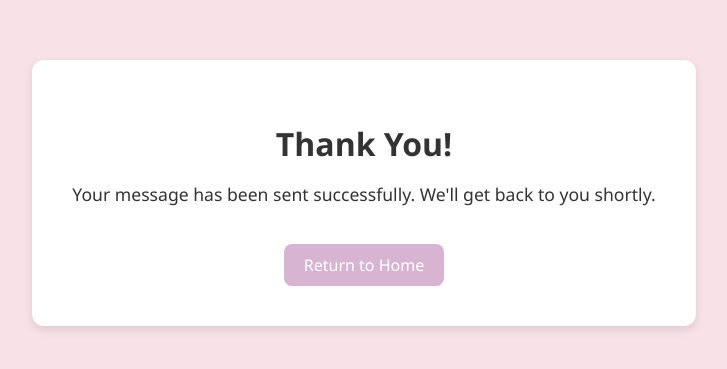
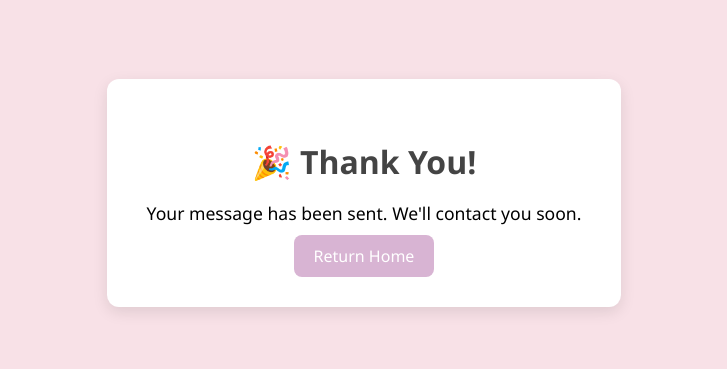
Before and after one commit to srkpositive/atiyatrinkets, a plain HTML site: page thankyou.html in a window 1280 px wide. Shown: the part 207-576 px from the top of the page, without its empty margins (276-1003 px from the left). Drawn offline with Linux system fonts and the light colour scheme.

Commit message:
Update thankyou.html

```diff
--- a/thankyou.html
+++ b/thankyou.html
@@ -1,58 +1,64 @@
 <!DOCTYPE html>
 <html lang="en">
 <head>
-  <meta charset="UTF-8" />
-  <meta name="viewport" content="width=device-width, initial-scale=1.0"/>
+  <meta charset="UTF-8">
   <title>Thank You - AtiyaTrinkets</title>
+  <meta name="viewport" content="width=device-width, initial-scale=1.0">
   <style>
     body {
+      margin: 0;
       font-family: 'Segoe UI', sans-serif;
-      background: #f8e1e7;
+      background-color: #f8e1e7;
       display: flex;
+      justify-content: center;
       align-items: center;
-      justify-content: center;
       height: 100vh;
-      margin: 0;
       text-align: center;
-      color: #333;
     }
 
-    .thank-you {
+    .container {
       background: #fff;
       padding: 40px;
       border-radius: 12px;
-      box-shadow: 0 4px 10px rgba(0,0,0,0.1);
+      box-shadow: 0 5px 15px rgba(0,0,0,0.1);
+      animation: fadeIn 1s ease-in-out;
     }
 
     h1 {
       font-size: 2rem;
       margin-bottom: 10px;
+      color: #444;
     }
 
     p {
       font-size: 1.1rem;
+      margin-bottom: 20px;
     }
 
     a {
-      display: inline-block;
-      margin-top: 20px;
       padding: 10px 20px;
       background: #d8b4d3;
       color: white;
       text-decoration: none;
       border-radius: 8px;
+      transition: background 0.3s;
     }
 
     a:hover {
       background: #c29dc3;
     }
+
+    @keyframes fadeIn {
+      0% { opacity: 0; transform: translateY(20px); }
+      100% { opacity: 1; transform: translateY(0); }
+    }
   </style>
 </head>
 <body>
-  <div class="thank-you">
-    <h1>Thank You!</h1>
-    <p>Your message has been sent successfully. We'll get back to you shortly.</p>
-    <a href="index.html">Return to Home</a>
+  <div class="container">
+    <h1>🎉 Thank You!</h1>
+    <p>Your message has been sent. We'll contact you soon.</p>
+    <a href="index.html">Return Home</a>
   </div>
 </body>
 </html>
```
